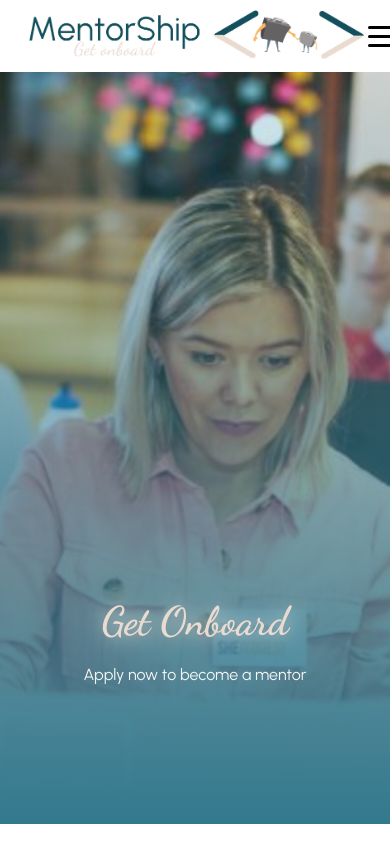
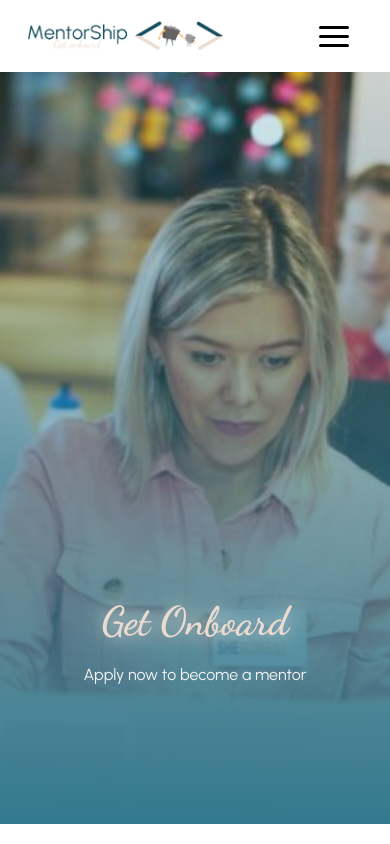
Before and after one commit to SheCodesAus/layer_8_victory_frontend_bris_2023, a React (Vite) app: page / in a window 390 px wide. Shown: the top 844 px of the page. Built offline with nearby package versions, Linux system fonts and the light colour scheme.

Commit message:
chage of navbar

```diff
--- a/src/components/NavBar/NavBar.css
+++ b/src/components/NavBar/NavBar.css
@@ -110,14 +110,20 @@ html {
         margin-left: 3.8rem;
     }
 
-    .logo img {
+    .logo {
         height: 50px;
+    }
+}
+
+@media (max-width: 1020px) {
+    .header {
+        padding: 1.2rem 4%;
     }
 }
 
 @media (max-width: 950px) {
     .header {
-        padding: 1.2rem 5%;
+        padding: 1.2rem 4%;
     }
 
     .navbar a {
@@ -125,8 +131,18 @@ html {
         margin-left: 3.6rem;
     }
 
-    .logo img {
+    .logo {
         height: 45px;
+    }
+}
+
+@media (max-width: 905px) {
+    .header {
+        padding: 1.2rem 3%;
+    }
+
+    .logo {
+        height: 50px;
     }
 }
 
@@ -140,7 +156,7 @@ html {
         margin-left: 3.4rem;
     }
 
-    .logo img {
+    .logo {
         height: 45px;
     }
 }
@@ -224,7 +240,7 @@ html {
         font-size: 50%;
     }
 
-    .logo img {
+    .logo {
         height: 35px;
     }
 }
```
